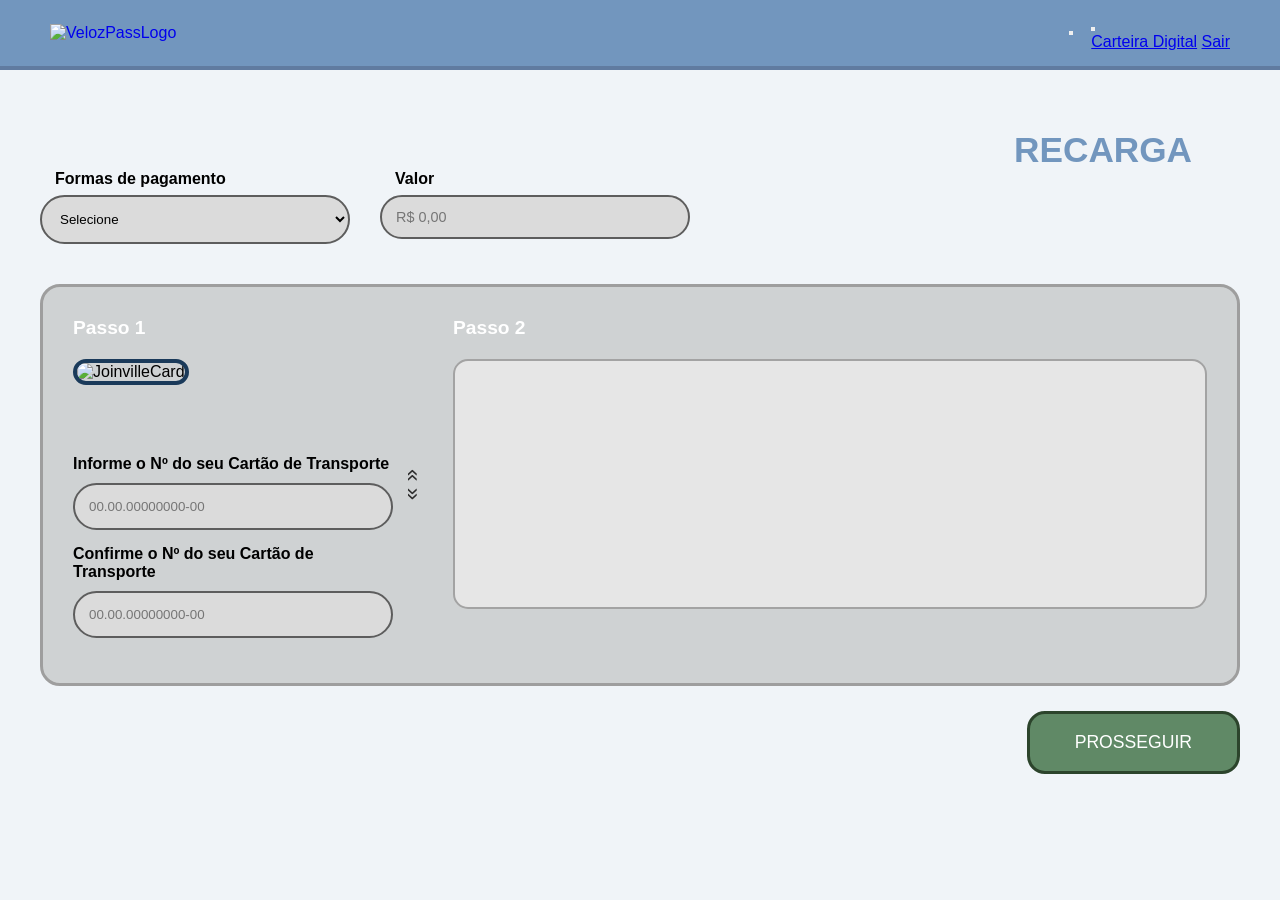
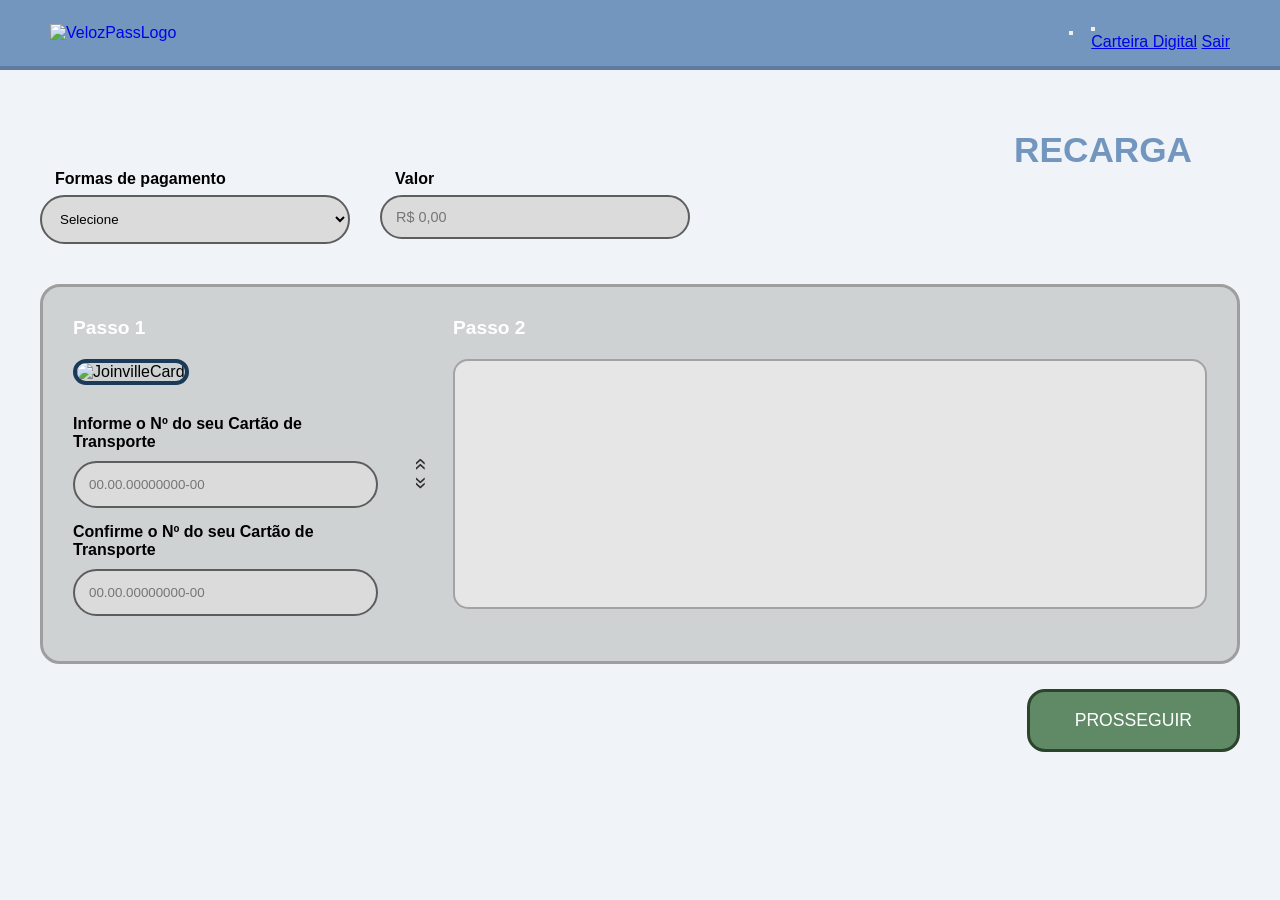

Adjusting some CSS layouts and adding Warning box to Recarga Page

--- a/SGDB/public/css/style5.css
+++ b/SGDB/public/css/style5.css
@@ -202,13 +202,28 @@ body {
     color: rgb(96, 188, 230)
 }
 
-.dark-mode .btn-prosseguir{
+.dark-mode .warning-box {
+    background-color: #967d4a76;
+    border: 1px solid #d4b16a;
+}
+
+.dark-mode .warning-box i {
+    color: #ffffff;
+}
+
+.dark-mode .warning-box p {
+    font-weight: 550;
+    color: #ffffff;
+}
+
+
+.dark-mode .btn-prosseguir {
     background-color: #4e7f5c;
     border: 4px solid rgb(44, 68, 44);
     transition: 0.4s ease;
 }
 
-.dark-mode .btn-prosseguir:hover{
+.dark-mode .btn-prosseguir:hover {
     background: linear-gradient(135deg, #608966, #3d5a41);
     border: 4px solid rgb(44, 68, 44);
     transition: 0.4s ease;
@@ -333,10 +348,24 @@ body {
     font-size: 0.9rem;
 }
 
-.select-icon {
+.select-wrapper .select-icon {
     position: absolute;
+    padding-bottom: 16px;
     right: 12px;
     top: 50%;
+    transform: translateY(-50%);
+    pointer-events: none;
+    color: #7296be;
+    font-size: 1rem;
+    transition: transform 0.2s ease;
+    z-index: 1;
+}
+
+.type-card .select-icon {
+    position: absolute;
+    padding-bottom: 0px;
+    right: 12px;
+    top: 55%;
     transform: translateY(-50%);
     pointer-events: none;
     color: #7296be;
@@ -403,8 +432,6 @@ body {
     box-shadow: 0 0 8px rgba(114, 150, 190, 0.4);
 }
 
-/* Type card icon now uses unified .select-icon rules above */
-
 /* Modal */
 .modal-box {
     background: #ffffff;
@@ -428,10 +455,14 @@ body {
 .card-recarga {
     display: grid;
     grid-template-columns: 320px 40px 1fr;
+    grid-template-areas:
+        "passo1 divider passo2"
+        "passo1 divider warning";
     background-color: #cfd2d3;
     border-radius: 20px;
     border: 3px solid #9e9e9e;
     padding: 30px;
+    gap: 10px 0;
 }
 
 .passo h3 {
@@ -443,13 +474,15 @@ body {
 .passo-1 {
     display: flex;
     flex-direction: column;
+    grid-area: passo1;
+    padding-right: 15px;
 }
 
 .buscard-image img {
     width: 200px;
     border-radius: 18px;
     border: 4px solid #1a3a5a;
-    margin-bottom: 20px;
+    margin-bottom: 10px;
 }
 
 .filtro-tipo.active .select-icon {
@@ -457,7 +490,7 @@ body {
 }
 
 .confirm-card {
-    margin-top: 50px;
+    margin-top: 20px;
 }
 
 .confirm-card h4 {
@@ -468,6 +501,8 @@ body {
     display: flex;
     align-items: center;
     justify-content: center;
+    grid-area: divider;
+    padding-left: 15px;
 }
 
 .divider::before {
@@ -479,6 +514,7 @@ body {
 
 .passo-2 {
     padding-left: 20px;
+    grid-area: passo2;
 }
 
 .payment-information {
@@ -617,6 +653,34 @@ select {
     display: flex;
     justify-content: flex-end;
     margin-top: 25px;
+}
+
+.warning-box {
+    background-color: #d4b16a;
+    border: 2px solid #9a7f49;
+    grid-area: warning;
+    border-radius: 15px;
+    padding: 15px 20px;
+    display: flex;
+    align-items: center;
+    gap: 15px;
+    margin-top: 15px;
+    margin-left: 20px;
+    align-self: start;
+}
+
+.warning-box i {
+    font-size: 2.5rem;
+    color: #4a4a4a;
+    flex-shrink: 0;
+}
+
+.warning-box p {
+    color: #333;
+    font-size: 0.95rem;
+    font-weight: 500;
+    line-height: 1.4;
+    margin: 0;
 }
 
 .btn-prosseguir {
